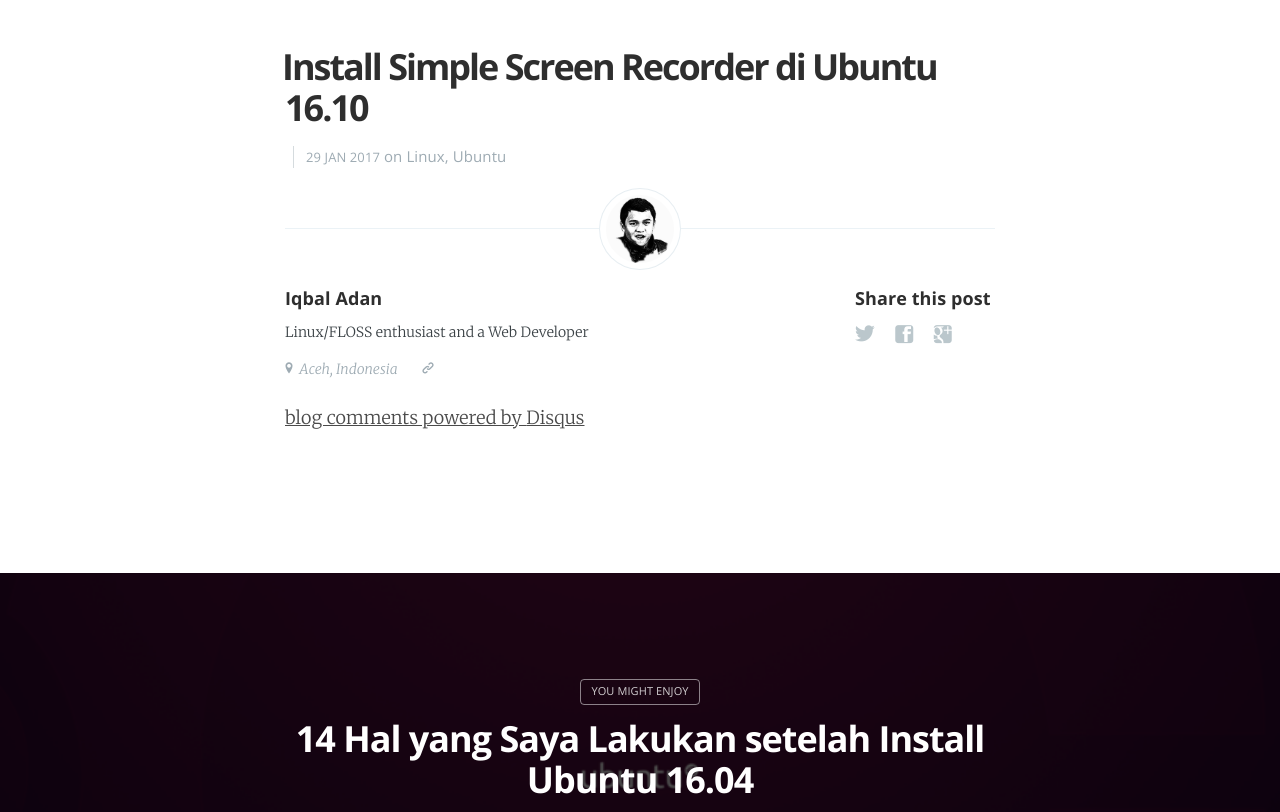
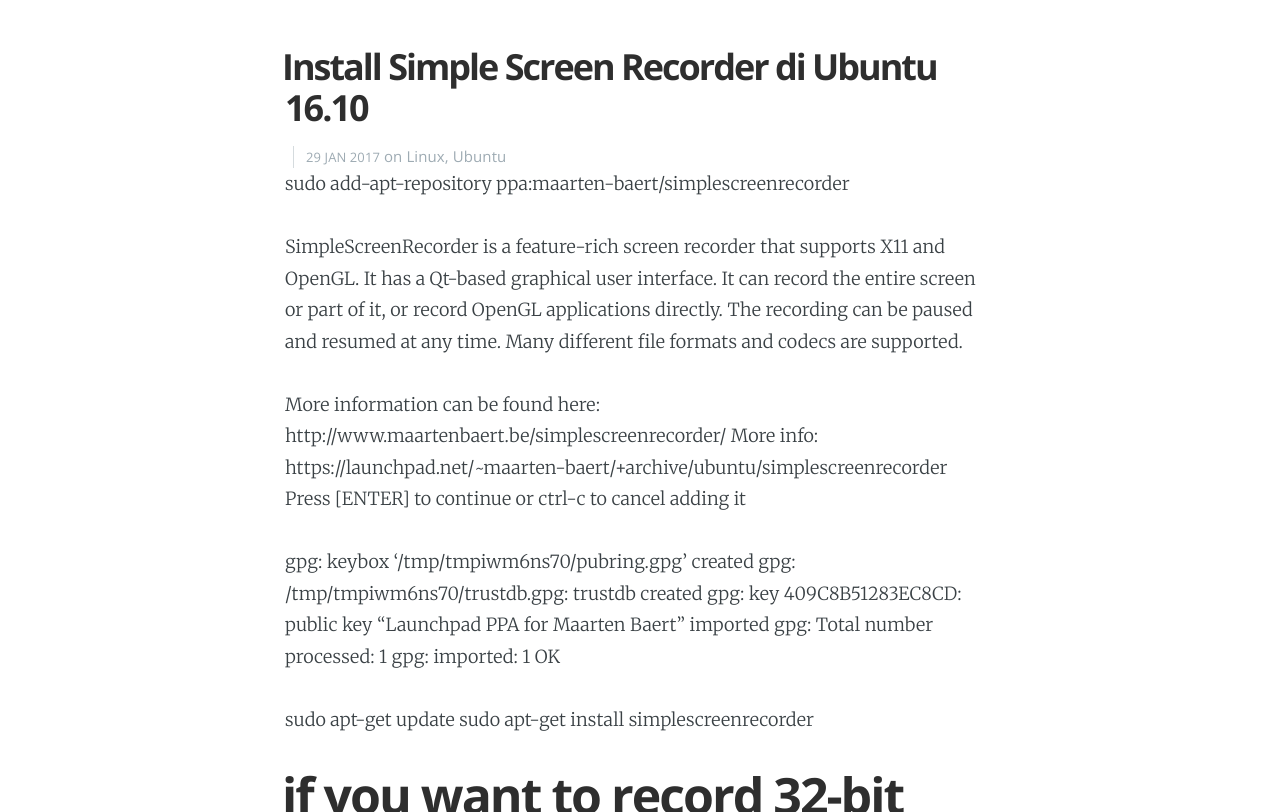
Before and after one commit to iqbaladan/iqbaladan.github.io, a Jekyll site: the page built from _posts/2017-01-29-install-ssr.md, in a window 1280 px wide and 900 px high, scrolled down 501 px, cut to the strip 88-900 px from the top of the window. Built offline with Jekyll 4.4.1, drawn with Linux system fonts in a browser that asks for light colours; nearby versions of some CDN libraries; comment, search, counter and statistics services are not loaded; some of the changed text lies outside the part shown.

Commit message:
Modified post

```diff
--- a/_posts/2017-01-29-install-ssr.md
+++ b/_posts/2017-01-29-install-ssr.md
@@ -11,3 +11,28 @@
 #cover: 'assets/images/cover8.png'
 disqus: true
 ---
+
+sudo add-apt-repository ppa:maarten-baert/simplescreenrecorder
+
+ SimpleScreenRecorder is a feature-rich screen recorder that supports X11 and OpenGL. It has a Qt-based graphical user interface. It can record the entire screen or part of it, or record OpenGL applications directly. The recording can be paused and resumed at any time. Many different file formats and codecs are supported.
+
+More information can be found here:
+http://www.maartenbaert.be/simplescreenrecorder/
+ More info: https://launchpad.net/~maarten-baert/+archive/ubuntu/simplescreenrecorder
+Press [ENTER] to continue or ctrl-c to cancel adding it
+
+gpg: keybox '/tmp/tmpiwm6ns70/pubring.gpg' created
+gpg: /tmp/tmpiwm6ns70/trustdb.gpg: trustdb created
+gpg: key 409C8B51283EC8CD: public key "Launchpad PPA for Maarten Baert" imported
+gpg: Total number processed: 1
+gpg:               imported: 1
+OK
+
+sudo apt-get update
+sudo apt-get install simplescreenrecorder
+# if you want to record 32-bit OpenGL applications on a 64-bit system:
+sudo apt-get install simplescreenrecorder-lib:i386
+
+
+Referensi:
+1. http://www.maartenbaert.be/simplescreenrecorder/
```
